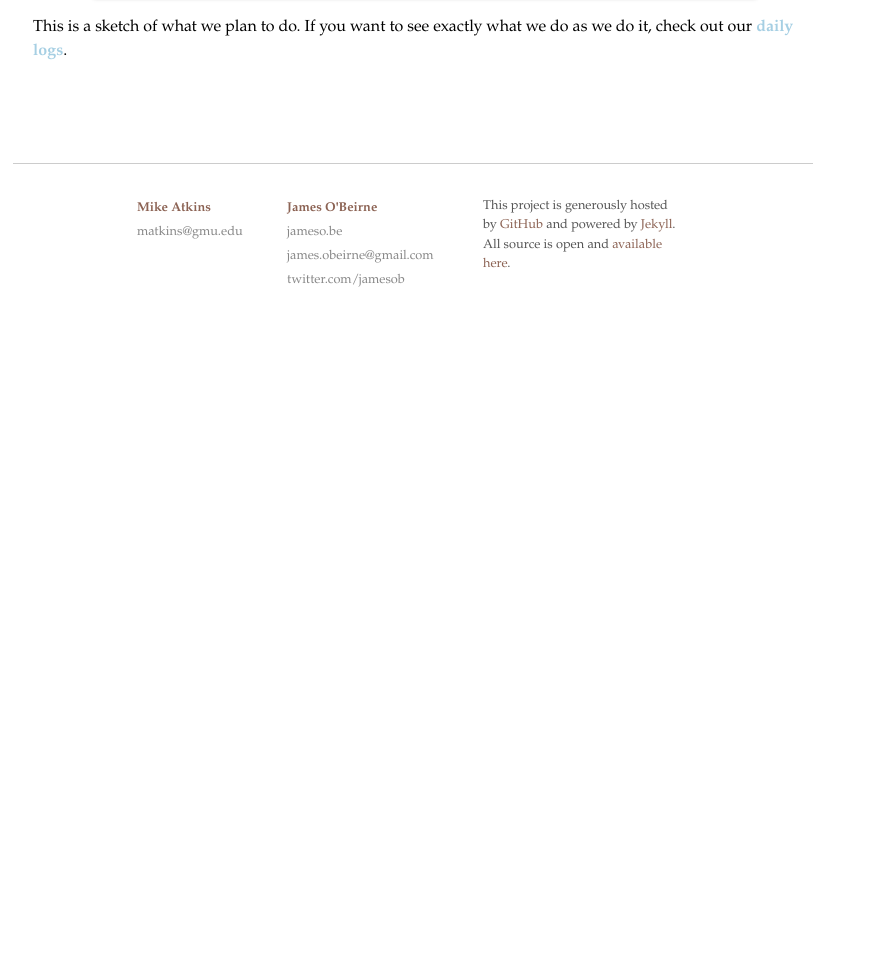
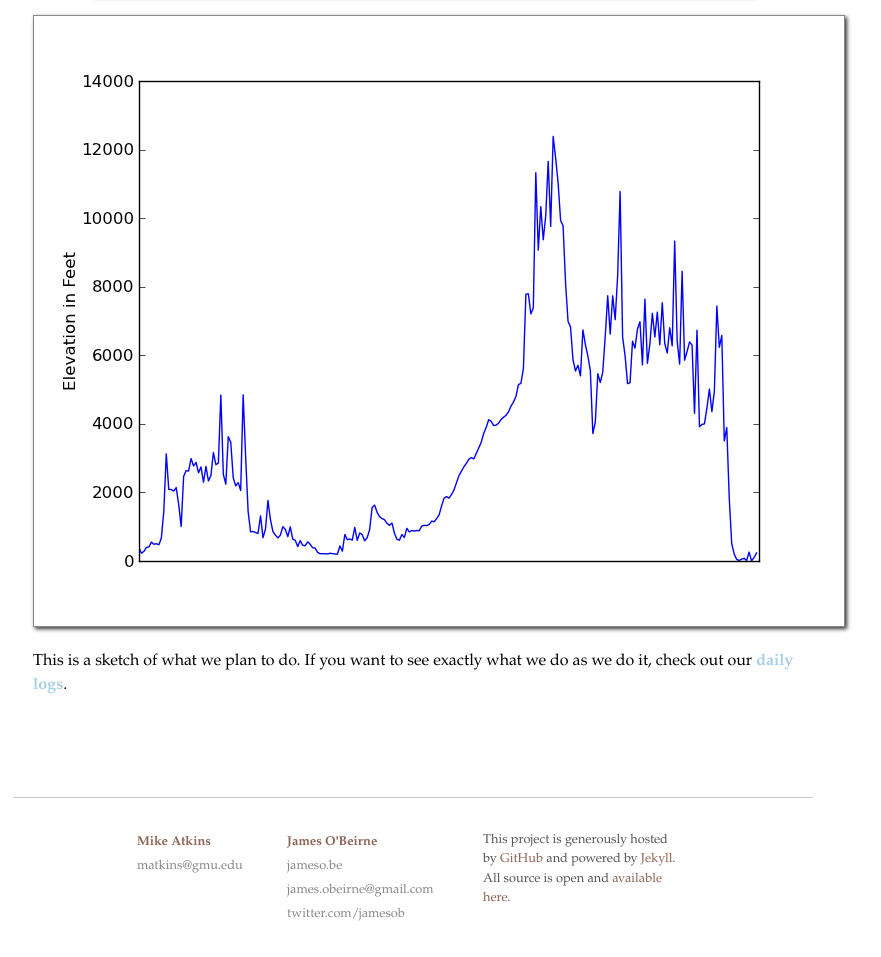
Before and after one commit to jamesob/biketrip, a Jekyll site: the page built from route.html, in a window 1280 px wide. Shown: the part 753-1710 px from the top of the page, without its empty margins (227-1108 px from the left). Built offline with Jekyll 4.4.1, drawn with Linux system fonts in a browser that asks for light colours; before the commit the page ends 1076 px from its top, so only the background shows below that.

Commit message:
Incorporated route elevation profile into site
Along with some shitty CSS

```diff
--- a/css/presentation.css
+++ b/css/presentation.css
@@ -81,6 +81,15 @@ p {
   display: block;
   margin-left: auto;
   margin-right: auto;
+}
+
+img.elevation {
+  padding: 5px;
+  line-height: 0px;
+  border: 1px solid #888;
+  -moz-box-shadow: 2px 2px 4px #333;
+  -webkit-box-shadow: 2px 2px 4px #333;
+  box-shadow: 2px 2px 4px #333;
 }
 
 img.bio {
--- a/route.html
+++ b/route.html
@@ -13,5 +13,7 @@ headScripts: ["http://maps.google.com/maps/api/js?sensor=false",
   loadKML('http://maps.google.com/maps/ms?hl=en&ie=UTF8&msa=0&msid=203384579587508079739.0004a13c28b9b49f602a3&ll=27.527758,-93.955078&spn=94.094032,71.806641&z=4&lci=bike&output=kml');
 </script>
 
+<img id="usaEle" class="elevation" src="images/eleprof/usa.png"/>
+
 <p>This is a sketch of what we plan to do. If you want to see exactly what we
 do as we do it, check out our <a href="/logs.html">daily logs</a>.
```
Also changed, not shown: images/eleprof/usa.png (added).
